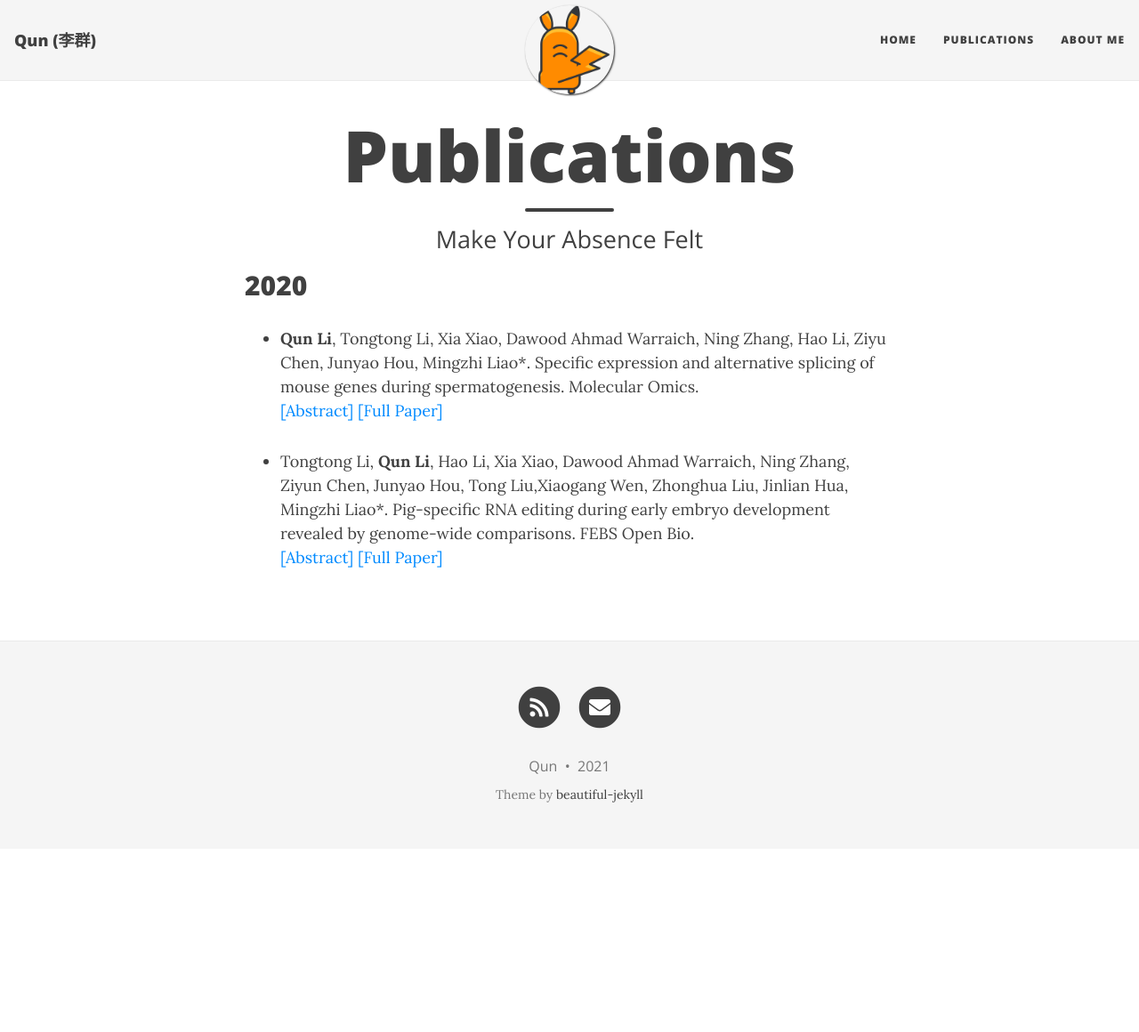
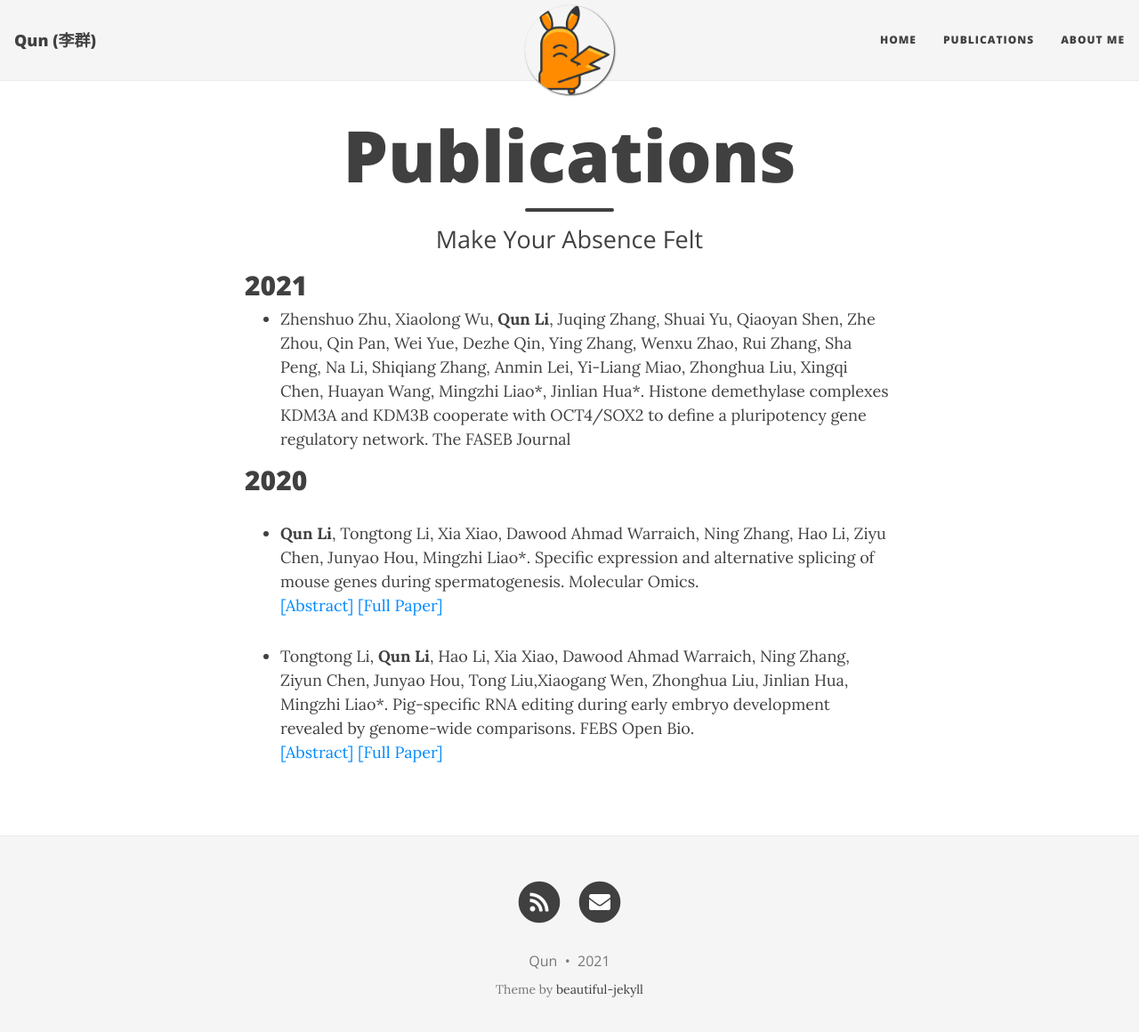
Before and after one commit to leequn/leequn.github.io, a Jekyll site: the page built from publications.md, in a window 1280 px wide and 1173 px high. Shown: the top 1160 px of the window at 89% size. Built offline with Jekyll 4.4.1, drawn with Linux system fonts in a browser that asks for light colours; nearby versions of some CDN libraries; comment, search, counter and statistics services are not loaded.

Commit message:
Update publications.md

```diff
--- a/publications.md
+++ b/publications.md
@@ -3,6 +3,8 @@ layout: page
 title: Publications
 subtitle: Make Your Absence Felt
 ---
+## 2021
+- Zhenshuo Zhu, Xiaolong Wu, **Qun Li**, Juqing Zhang, Shuai Yu,  Qiaoyan Shen, Zhe Zhou, Qin Pan, Wei Yue, Dezhe Qin, Ying Zhang, Wenxu Zhao, Rui Zhang, Sha Peng, Na Li, Shiqiang Zhang, Anmin Lei, Yi-Liang Miao, Zhonghua Liu, Xingqi Chen, Huayan Wang, Mingzhi Liao\*, Jinlian Hua\*. Histone demethylase complexes KDM3A and KDM3B cooperate with OCT4/SOX2 to define a pluripotency gene regulatory network. The FASEB Journal <br>
 
 ## 2020
 - **Qun Li**, Tongtong Li, Xia Xiao, Dawood Ahmad Warraich, Ning Zhang, Hao Li, Ziyu Chen, Junyao Hou, Mingzhi Liao\*. Specific expression and alternative splicing of mouse genes during spermatogenesis. Molecular Omics. <br>
```
